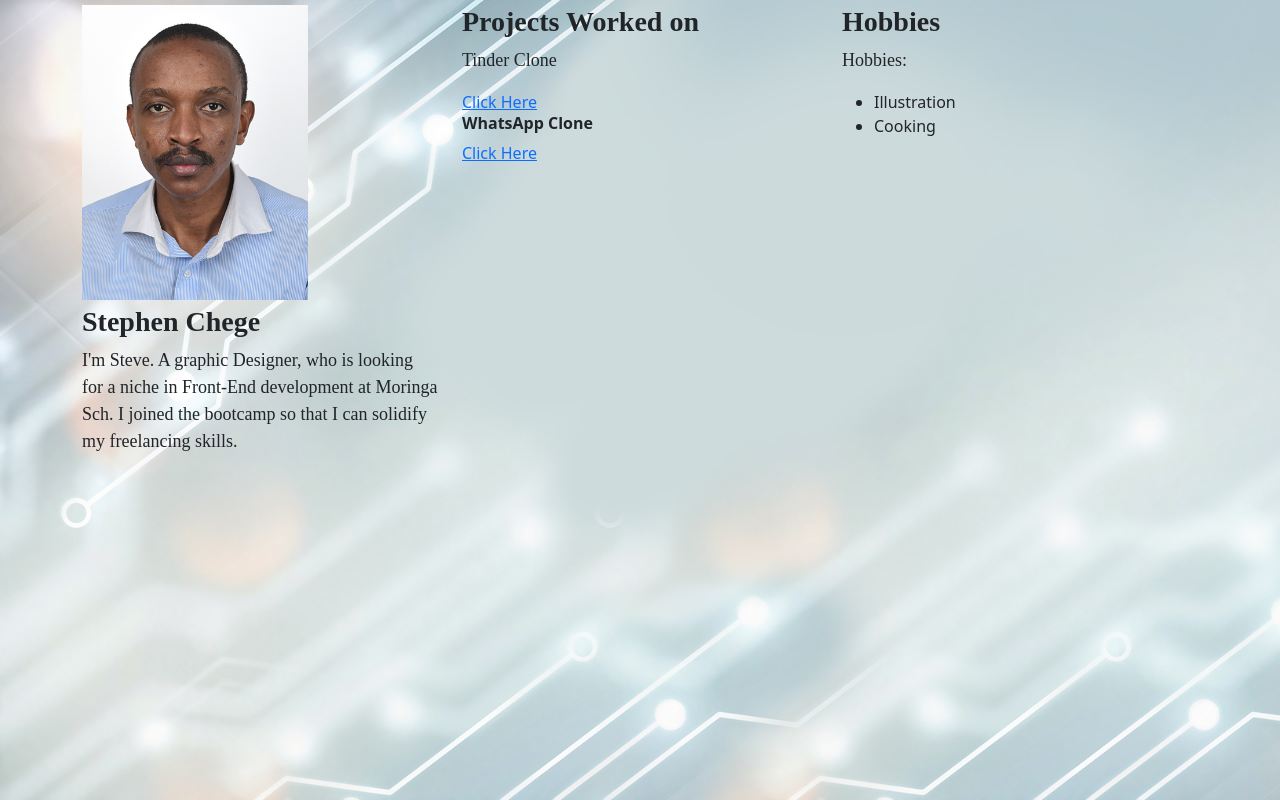
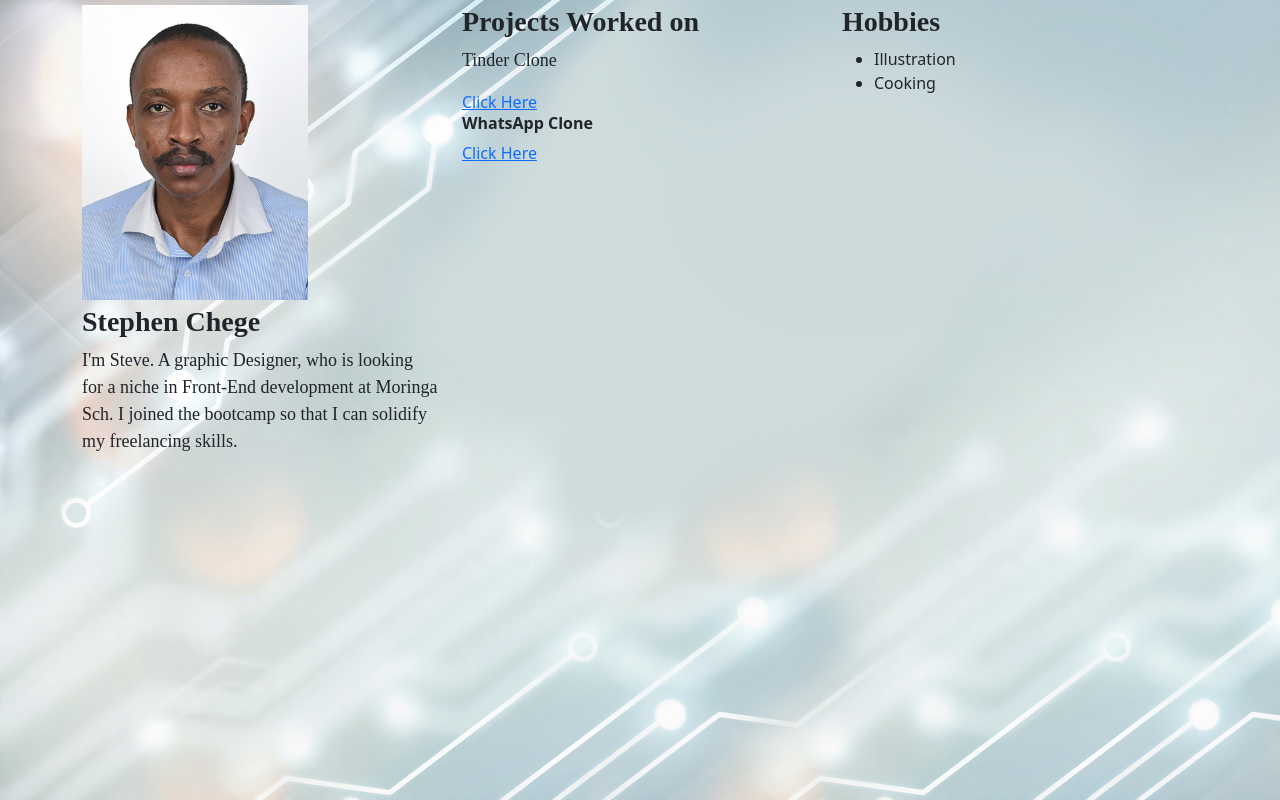
Before and after one commit to Steve-FrontEnd/Personal-project, a plain HTML site: page index.html in a window 1280 px wide. Drawn offline with nearby package versions, Linux system fonts and the light colour scheme.

Commit message:
Your branch is up to date with 'origin/main'.

```diff
--- a/index.html
+++ b/index.html
@@ -28,7 +28,6 @@
             </div>
             <div class="col-md-4">
                 <h3>Hobbies</h3>
-                <p>Hobbies:</p>
                 <ul>
                     <li>Illustration</li>
                     <li>Cooking</li>
```
